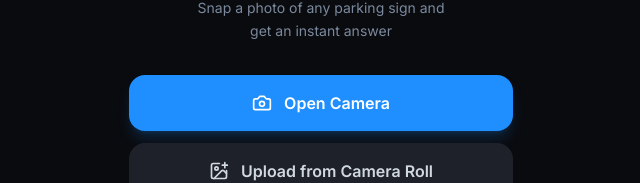
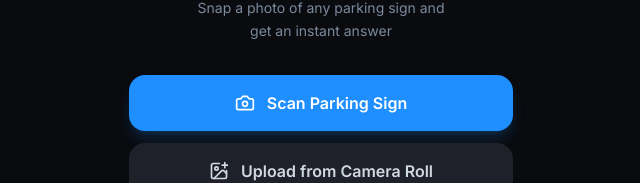
Before and after one commit to samimbey/spotsure, a React (Vite) app: page / in a window 1280 px wide. Both pictures are taken after a click on the button "Continue as Guest". Shown: the part 324-507 px from the top of the page, without its empty margins (319-959 px from the left). Built offline with nearby package versions, Linux system fonts and the light colour scheme; no server answers.

Commit message:
File changes

```diff
--- a/src/components/CameraCapture.jsx
+++ b/src/components/CameraCapture.jsx
@@ -37,7 +37,7 @@ export default function CameraCapture({ onCapture, isAnalyzing }) {
           className="w-full h-14 rounded-2xl bg-primary text-primary-foreground font-semibold text-base flex items-center justify-center gap-3 active:scale-[0.97] transition-all shadow-lg shadow-primary/20 cursor-pointer select-none"
         >
           <Camera className="w-5 h-5" />
-          Open Camera
+          Scan Parking Sign
         </label>
         <input
           id="camera-capture-input"
```
